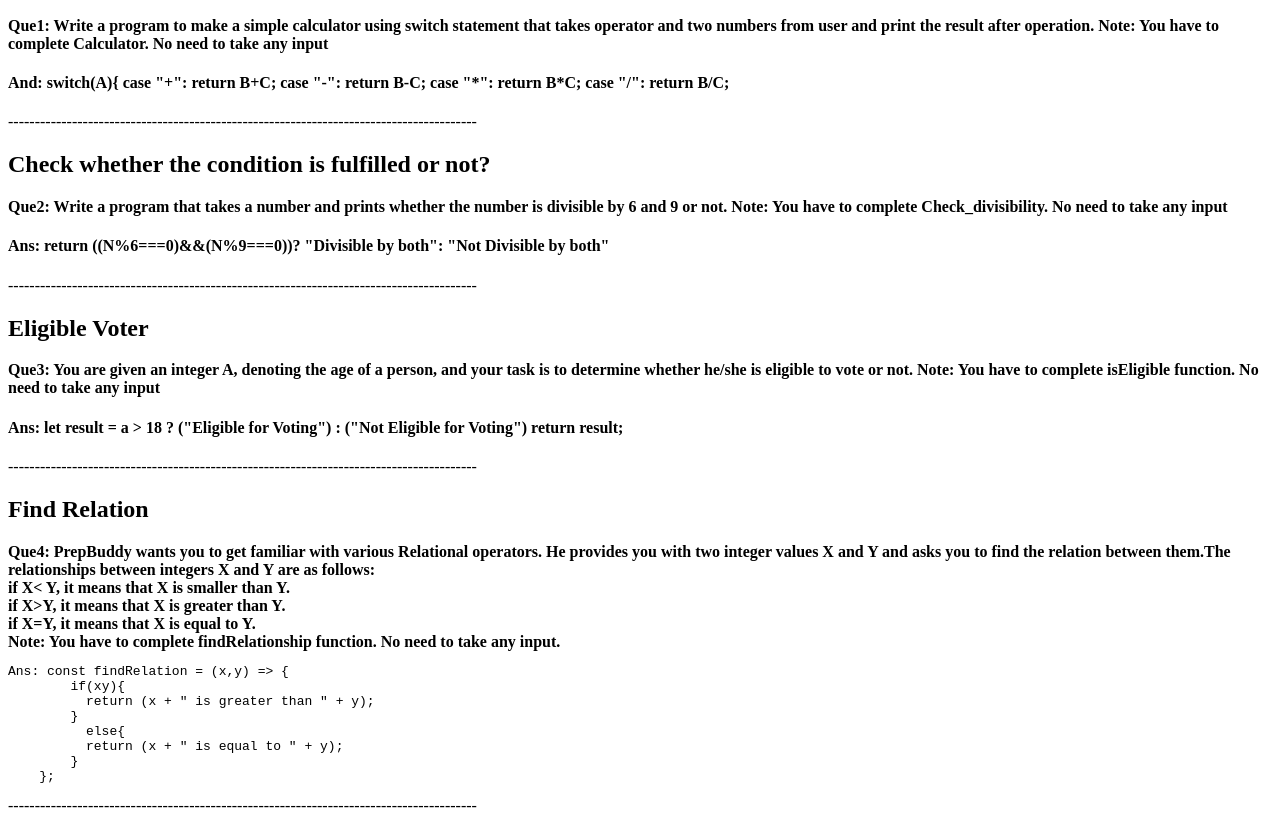
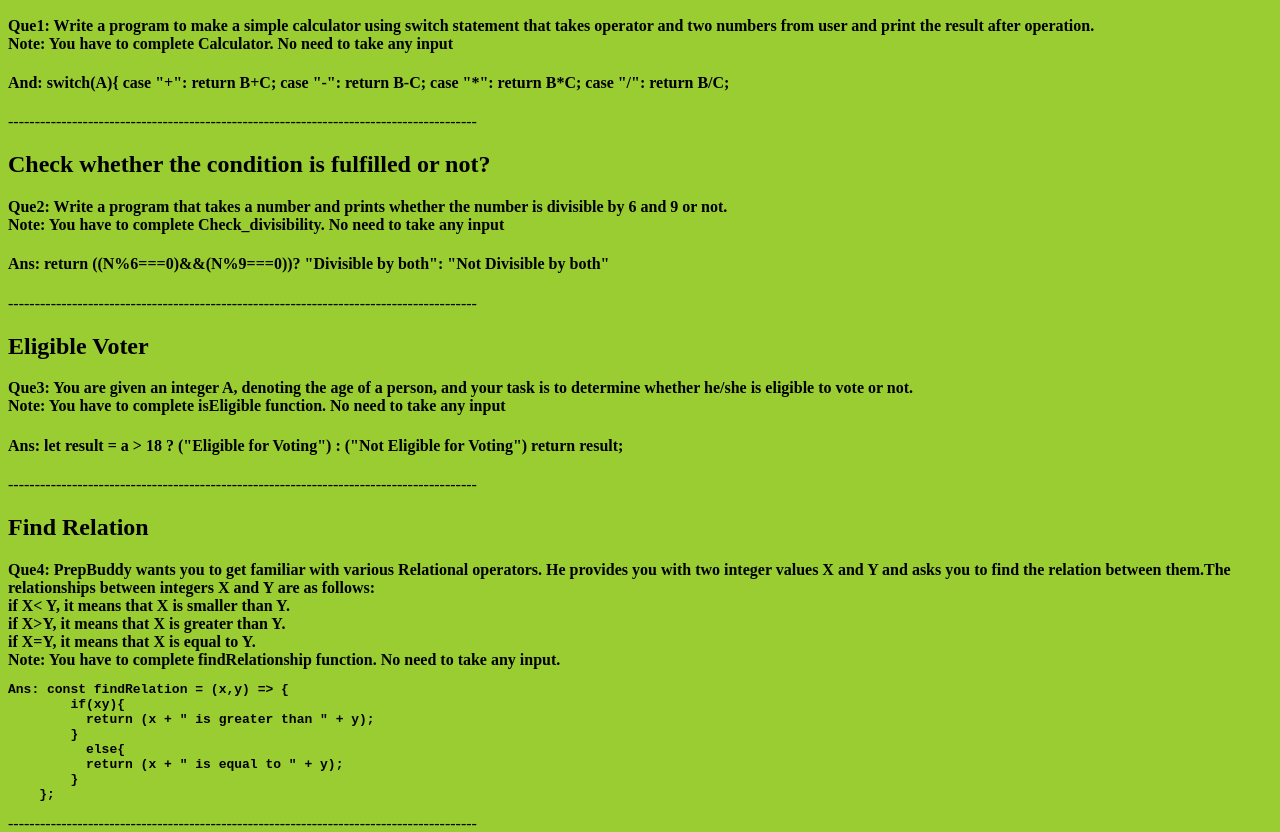
Before and after one commit to govind124/Decision-Making, a plain HTML site: page index.html in a window 1280 px wide. Shown: the part 110-942 px from the top of the page. Drawn offline with Linux system fonts and the light colour scheme.

Commit message:
Update index.html

```diff
--- a/index.html
+++ b/index.html
@@ -6,10 +6,10 @@
     <meta name="viewport" content="width=device-width, initial-scale=1.0">
     <title>Decision making</title>
 </head>
-<body>
+<body style="background-color: yellowgreen;">
     <h1>Decision Making</h1>
     <h2>Calculator</h2>
-    <b>Que1: Write a program to make a simple calculator using switch statement that takes operator and two numbers from user and print the result after operation.
+    <b>Que1: Write a program to make a simple calculator using switch statement that takes operator and two numbers from user and print the result after operation. <br>
        Note: You have to complete Calculator. No need to take any input</b>
     <h4>And: switch(A){
         case "+":
@@ -22,14 +22,14 @@
           return B/C;</h4>
      ----------------------------------------------------------------------------------------
     <h2>Check whether the condition is fulfilled or not?</h2>
-    <b>Que2: Write a program that takes a number and prints whether the number is divisible by 6 and 9 or not.
+    <b>Que2: Write a program that takes a number and prints whether the number is divisible by 6 and 9 or not. <br>
         Note: You have to complete Check_divisibility. No need to take any input</b>
     <h4>Ans:  return ((N%6===0)&&(N%9===0))?
         "Divisible by both":
         "Not Divisible by both"</h4>
     ----------------------------------------------------------------------------------------
     <h2>Eligible Voter</h2>
-    <b>Que3: You are given an integer A, denoting the age of a person, and your task is to determine whether he/she is eligible to vote or not.
+    <b>Que3: You are given an integer A, denoting the age of a person, and your task is to determine whether he/she is eligible to vote or not. <br>
     Note: You have to complete isEligible function. No need to take any input</b>
     <h4>Ans:     let result = a > 18 ? ("Eligible for Voting") : ("Not Eligible for Voting")
         return result;</h4>
@@ -41,14 +41,14 @@
         if X>Y, it means that X is greater than  Y. <br>
         if X=Y, it means that X is equal to Y. <br>
         Note: You have to complete findRelationship function. No need to take any input.</b>
-    <pre >Ans: const findRelation = (x,y) =&gt; {
+    <pre ><B>Ans: const findRelation = (x,y) =&gt; {
         if(x<y){ return="" (x="" +="" "="" is="" smaller="" than="" y);="" }="" else="" if(x="">y){
           return (x + " is greater than " + y);
         }
           else{
           return (x + " is equal to " + y);
         }
-    };</y){> </pre>
+    };</y){> </B> </pre>
     ----------------------------------------------------------------------------------------
     <h2>Find Grades</h2>
     <b> Que5: Your school has the following grading system based upon the marks(M) obtained by a student:
@@ -57,7 +57,7 @@
         If 11≥M≤ 20, the grade will be D.If 21≥M≤30, the grade will be C.
         If 31≥ M ≤40, the grade will be B.
         If 41≥M≤50, the grade will be A.
-        Your friend will enter his marks out of 50 , and your task is to print his grades using a switch statement.</pre>
+        Your friend will enter his marks out of 50 , and your task is to print his grades using a switch statement.  <br></pre>
 
         Note: You have to complete findGrades function. No need to take any input.</b>
     <h4>Ans: <pre><b> switch(true){
```
